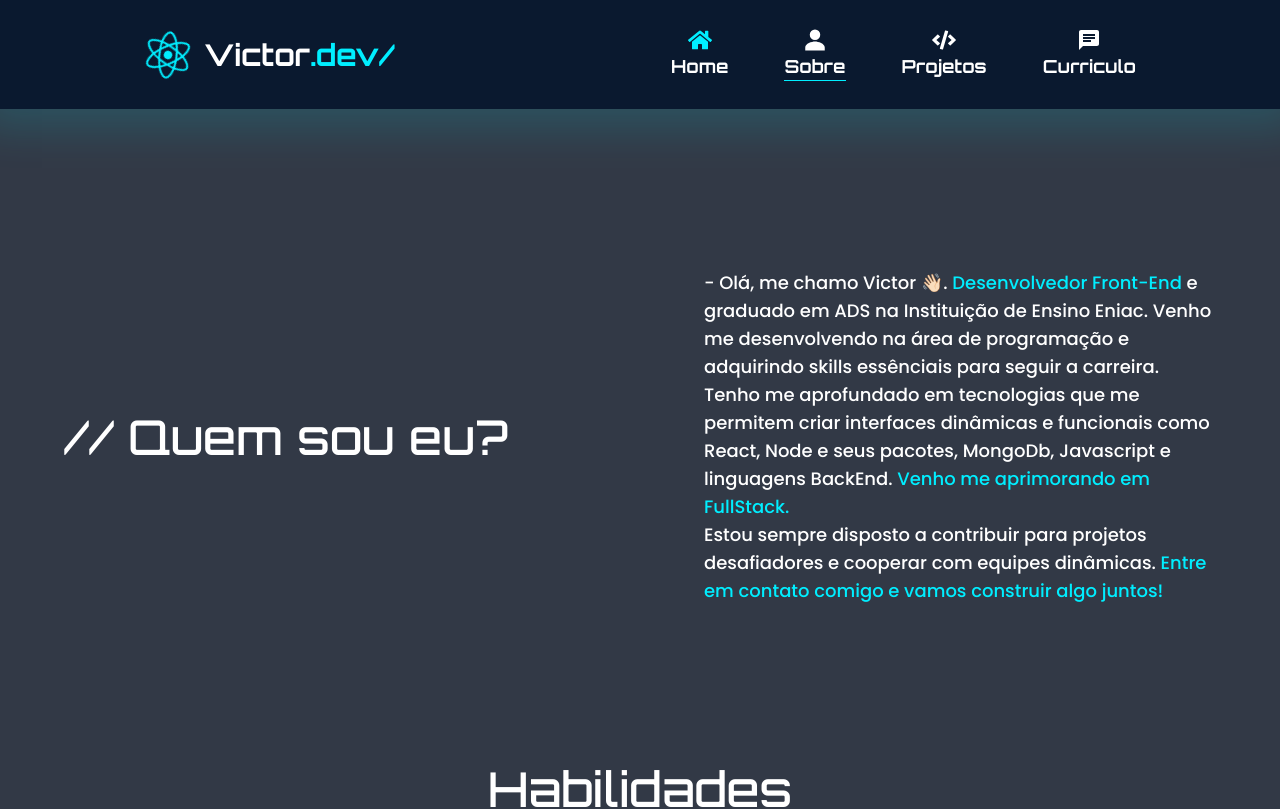
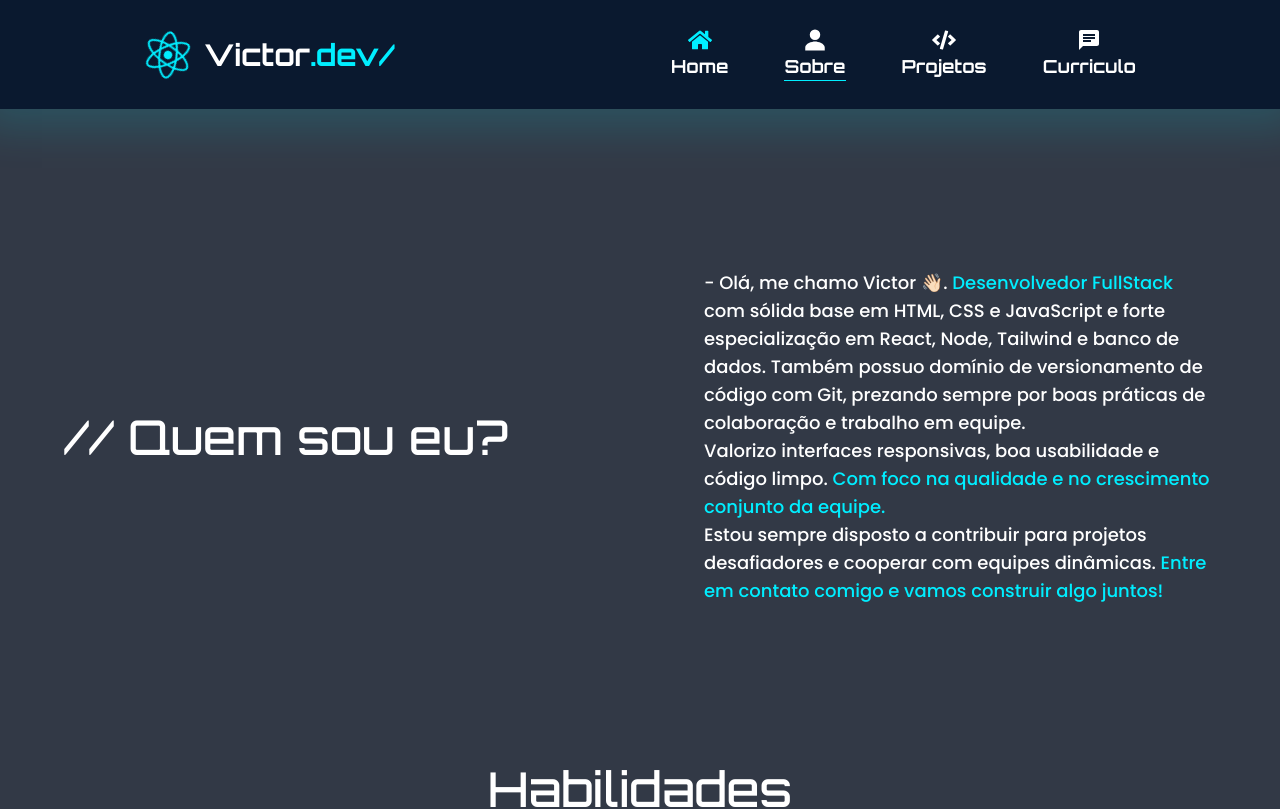
Before and after one commit to victorsantana03/Portfolio_React, a React (Vite) app: page /sobre in a window 1280 px wide. Shown: the top 809 px of the page. Built offline with nearby package versions, Linux system fonts and the light colour scheme; what tailwindcss-animated would draw is missing.

Commit message:
atualizando Sobre

```diff
--- a/src/components/Habilidades.jsx
+++ b/src/components/Habilidades.jsx
@@ -1,4 +1,4 @@
-import { SiMongodb } from "react-icons/si"
+import { SiMongodb } from "react-icons/si";
 import { FaNode } from "react-icons/fa";
 import { FaHtml5 } from "react-icons/fa";
 import { FaCss3 } from "react-icons/fa";
@@ -12,24 +12,32 @@ import { FaGithub } from "react-icons/fa";
 import { BiLogoNetlify } from "react-icons/bi";
 import { FaFigma } from "react-icons/fa";
 import { RiNotionFill } from "react-icons/ri";
+import { SiExpress } from "react-icons/si";
+import { SiAxios } from "react-icons/si";
 
-
-export function Habilidades(){
-    return(
+export function Habilidades() {
+  return (
     <div className="gap-9 flex flex-col lg:w-3/6 font-poppins mb-10 2xl:mb-0">
-
-            <h1 className="text-3xl lg:text-5xl text-white font-medium font-orbitron text-center">Habilidades</h1>
+      <h1 className="text-3xl lg:text-5xl text-white font-medium font-orbitron text-center">
+        Habilidades
+      </h1>
 
       <div className="grid grid-cols-3 lg:grid-cols-1 lg:grid-rows-3 gap-2 lg:gap-5 justify-center">
         <div className=" bg-primary flex flex-col lg:flex-row items-center gap-4 lg:gap-8 px-2 lg:px-8 py-4 lg:py-6 rounded-xl h-min">
-                    <h1 className="text-secondary text-xl lg:text-3xl font-bold">Back-end</h1>
+          <h1 className="text-secondary text-xl lg:text-3xl font-bold">
+            Back-end
+          </h1>
           <div className="flex flex-col lg:flex-row gap-4 text-4xl lg:text-5xl text-white">
             <SiMongodb />
             <FaNode />
+            <SiExpress />
+            <SiAxios />
           </div>
         </div>
         <div className=" bg-primary flex flex-col lg:flex-row items-center gap-4 lg:gap-8 px-2 lg:px-8 py-4 lg:py-6  rounded-xl h-min">
-                    <h1 className="text-secondary text-xl lg:text-3xl font-bold">Front-End</h1>
+          <h1 className="text-secondary text-xl lg:text-3xl font-bold">
+            Front-End
+          </h1>
           <div className="flex flex-col lg:flex-row gap-4 text-4xl lg:text-5xl text-white">
             <FaHtml5 />
             <FaCss3 />
@@ -40,7 +48,9 @@ export function Habilidades(){
           </div>
         </div>
         <div className=" bg-primary flex flex-col lg:flex-row items-center gap-4 lg:gap-8 px-2 lg:px-8 py-4 lg:py-6 rounded-xl h-min">
-                    <h1 className="text-secondary text-xl lg:text-3xl font-bold">Tools</h1>
+          <h1 className="text-secondary text-xl lg:text-3xl font-bold">
+            Tools
+          </h1>
           <div className="flex flex-col lg:flex-row gap-4 text-4xl lg:text-5xl text-white">
             <VscVscode />
             <SiVite />
@@ -52,5 +62,5 @@ export function Habilidades(){
         </div>
       </div>
     </div>
-    )
+  );
 }
--- a/src/pages/Projetos.jsx
+++ b/src/pages/Projetos.jsx
@@ -64,9 +64,10 @@ export function Projetos() {
           <Projeto
             imgUrl="/image-projects/Projeto_Spotify.png"
             title="Spotify em React"
-            description="Uma cópia do Spotify feita em React utilizando tecnologias importantes dessa biblioteca. Utilizei React-Router-Dom para fazer a navegação entre páginas, Props para passagem de dados, renderização condicional e outros..."
-            tecs={["React", "CSS", "JavaScript", "Vite"]}
+            description="Uma réplica do Spotify em React e MongoDB. Utilizei React-Router-Dom para fazer a navegação entre páginas, Props para passagem de dados, renderização condicional e outras tecnologias do React."
+            tecs={["React", "MongoDB", "CSS", "Vite"]}
             linkGH="https://github.com/victorsantana03/Spotify-React"
+            linkDeploy="https://projeto-spotify-hyoi.onrender.com/"
           />
 
           <Projeto
--- a/src/pages/Sobre.jsx
+++ b/src/pages/Sobre.jsx
@@ -12,7 +12,7 @@ export function Sobre() {
               // Quem sou eu?
             </h1>
             <p className="text-xl lg:text-3xl font-medium hidden 2xl:block">
-              <span className="text-secondary">Desenvolvedor Front-End</span>{" "}
+              <span className="text-secondary">Desenvolvedor FullStack</span>{" "}
               formado em{" "}
               <span className="text-secondary">
                 Análise e Desenvolvimento de Sistemas
@@ -22,15 +22,14 @@ export function Sobre() {
           <div className="lg:w-2/5">
             <p className="text-lg 2xl:text-xl font-medium">
               - Olá, me chamo Victor <span>👋🏻</span>.{" "}
-              <span className="text-secondary">Desenvolvedor Front-End</span> e
-              graduado em ADS na Instituição de Ensino Eniac. Venho me
-              desenvolvendo na área de programação e adquirindo skills
-              essênciais para seguir a carreira. <br />
-              Tenho me aprofundado em tecnologias que me permitem criar
-              interfaces dinâmicas e funcionais como React, Node e seus pacotes,
-              MongoDb, Javascript e linguagens BackEnd.{" "}
+              <span className="text-secondary">Desenvolvedor FullStack</span>{" "}
+              com sólida base em HTML, CSS e JavaScript e forte especialização
+              em React, Node, Tailwind e banco de dados. Também possuo domínio
+              de versionamento de código com Git, prezando sempre por boas
+              práticas de colaboração e trabalho em equipe. <br />
+              Valorizo interfaces responsivas, boa usabilidade e código limpo.{" "}
               <span className="text-secondary">
-                Venho me aprimorando em FullStack.
+                Com foco na qualidade e no crescimento conjunto da equipe.
               </span>{" "}
               <br />
               Estou sempre disposto a contribuir para projetos desafiadores e
```
Lines whose indentation alone changed are shown as unchanged.
